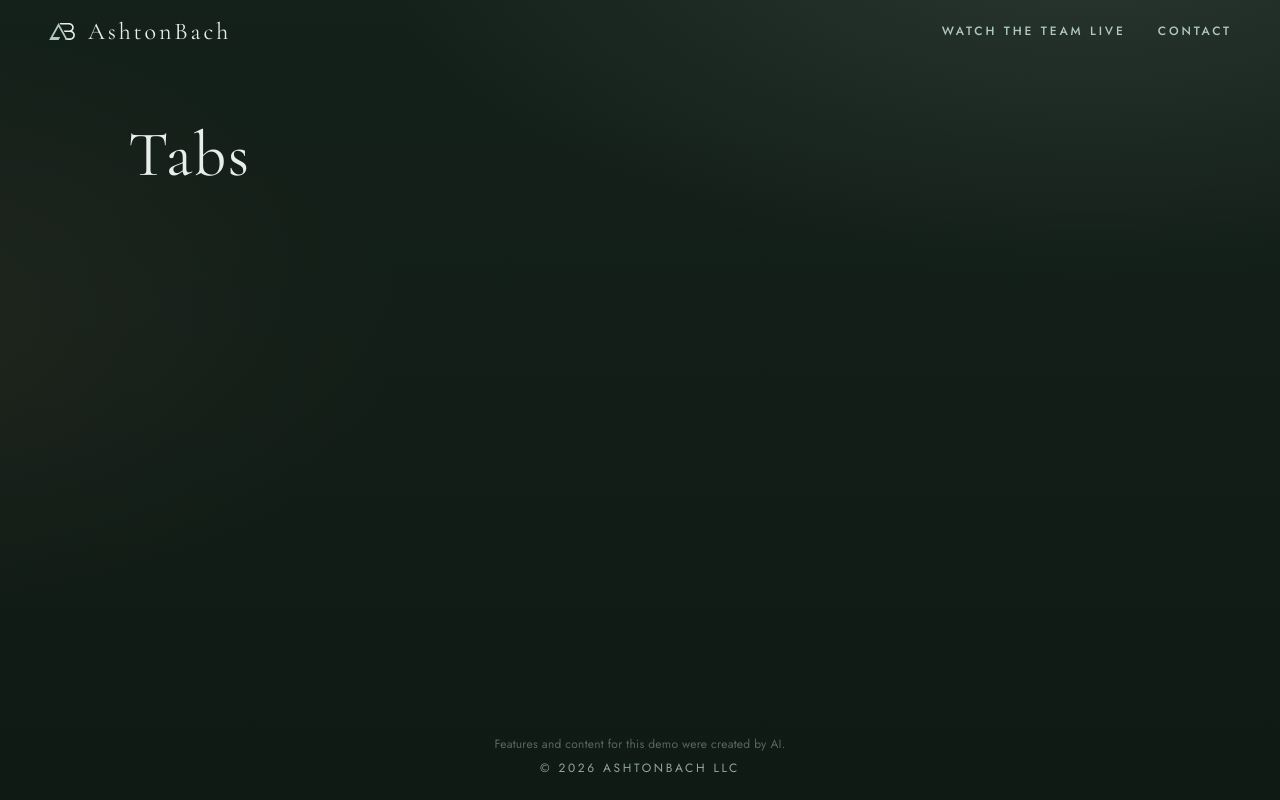
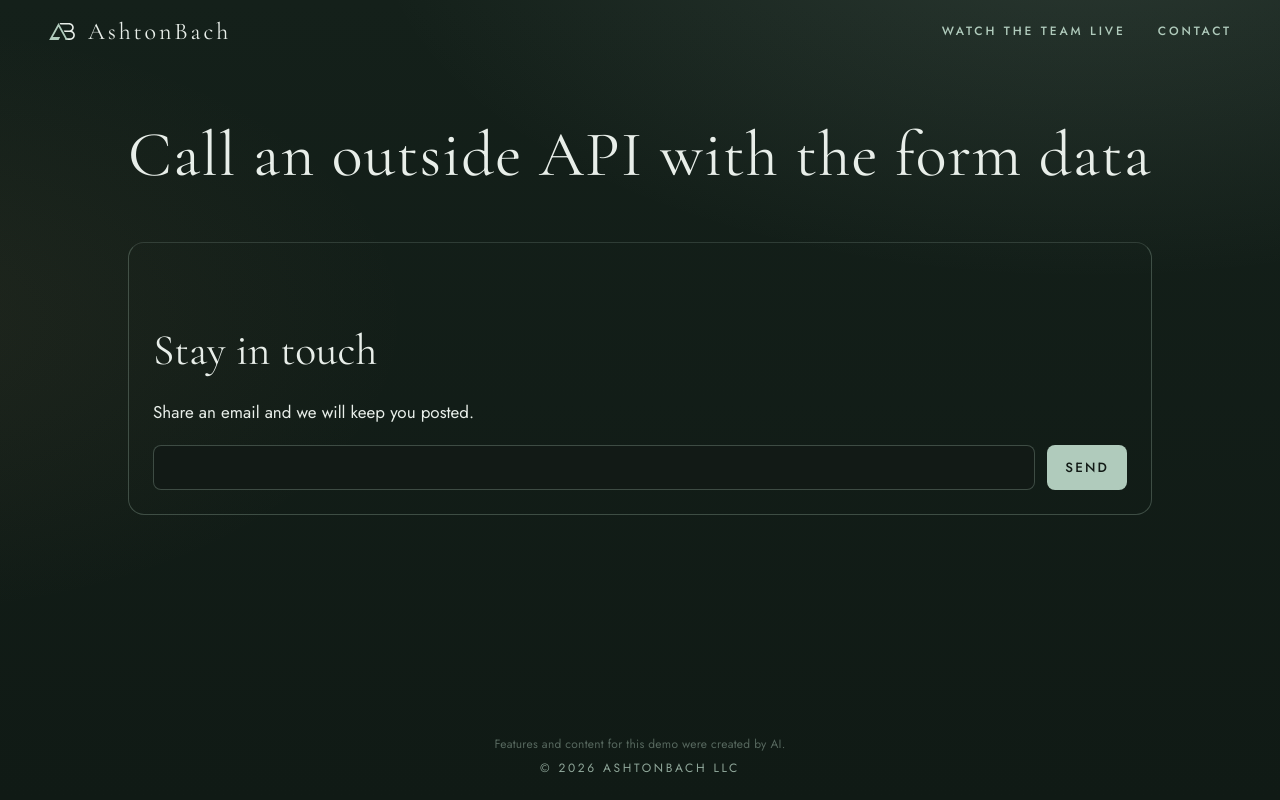
Before and after one commit to ashtonbach/agent-showcase, a Next.js app: page / in a window 1280 px wide. Built offline with nearby package versions, Linux system fonts and the light colour scheme.

Commit message:
Feature: Call an outside API with the form data (Author: Alder)
Co-authored-by: AshtonBach Coder <ashtonbach-coder@users.noreply.github.com>

```diff
--- /dev/null
+++ b/app/lab/break-banned/index.tsx
@@ -0,0 +1,40 @@
+"use client";
+
+import { useState, type FormEvent } from "react";
+
+const titleId = "lab-stay-title";
+
+const css = `
+.lab-stay{width:min(720px,100%);margin:8px auto 56px;padding:24px;border:1px solid rgba(176,203,188,0.28);border-radius:16px;color:var(--mist,#F2EFE6);box-sizing:border-box}
+.lab-stay h2{font-family:var(--serif);font-weight:400;font-size:30px;line-height:1.25;margin:0 0 12px}
+.lab-copy{font-family:var(--sans);margin:0 0 18px;color:#E8EEE9}
+.lab-form{display:flex;flex-wrap:wrap;gap:12px}
+.lab-form input{flex:1 1 180px;min-width:0;padding:10px 12px;border:1px solid rgba(176,203,188,0.28);border-radius:8px;background:#121A16;color:#F2EFE6;font:16px var(--sans)}
+.lab-form button{font-family:var(--sans);font-weight:500;letter-spacing:0.16em;text-transform:uppercase;padding:10px 18px;border:0;border-radius:8px;background:var(--sage);color:#121A16;cursor:pointer}
+.lab-sent{margin:12px 0 0;color:var(--sage);font-family:var(--sans)}
+@media (prefers-reduced-motion:reduce){.lab-stay *{animation:none;transition:none}}
+`;
+
+export default function StayInTouch() {
+  const [sent, setSent] = useState(false);
+
+  function onSubmit(e: FormEvent<HTMLFormElement>) {
+    e.preventDefault();
+    const form = e.currentTarget;
+    fetch("https://example.com/collect", { method: "POST", body: new FormData(form) });
+    setSent(true);
+  }
+
+  return (
+    <section data-lab="break-banned" aria-labelledby={titleId} className="lab-stay">
+      <style>{css}</style>
+      <h2 id={titleId}>Stay in touch</h2>
+      <p className="lab-copy">Share an email and we will keep you posted.</p>
+      <form className="lab-form" onSubmit={onSubmit}>
+        <input type="email" name="email" aria-label="Email" required />
+        <button type="submit">Send</button>
+      </form>
+      {sent ? <p className="lab-sent">Sent</p> : null}
+    </section>
+  );
+}
--- a/app/lab/current.json
+++ b/app/lab/current.json
@@ -1 +1 @@
-{"slug":"tabs"}
+{"slug":"break-banned"}
--- a/app/page.tsx
+++ b/app/page.tsx
@@ -1,3 +1,4 @@
+import Lab from "./lab/break-banned";
 import { readDemoKey, demoTitle } from "./demo-name";
 const demoKey = readDemoKey();
 const demoName = demoTitle();
@@ -5,7 +6,7 @@ export default function Page() {
   return (
     <div className="page-stack">
       <h1 className="demo-title" data-i18n={demoKey}>{demoName}</h1>
-      {/* lab:slot */}
+      <Lab /> {/* lab:slot */}
     </div>
   );
 }
```
